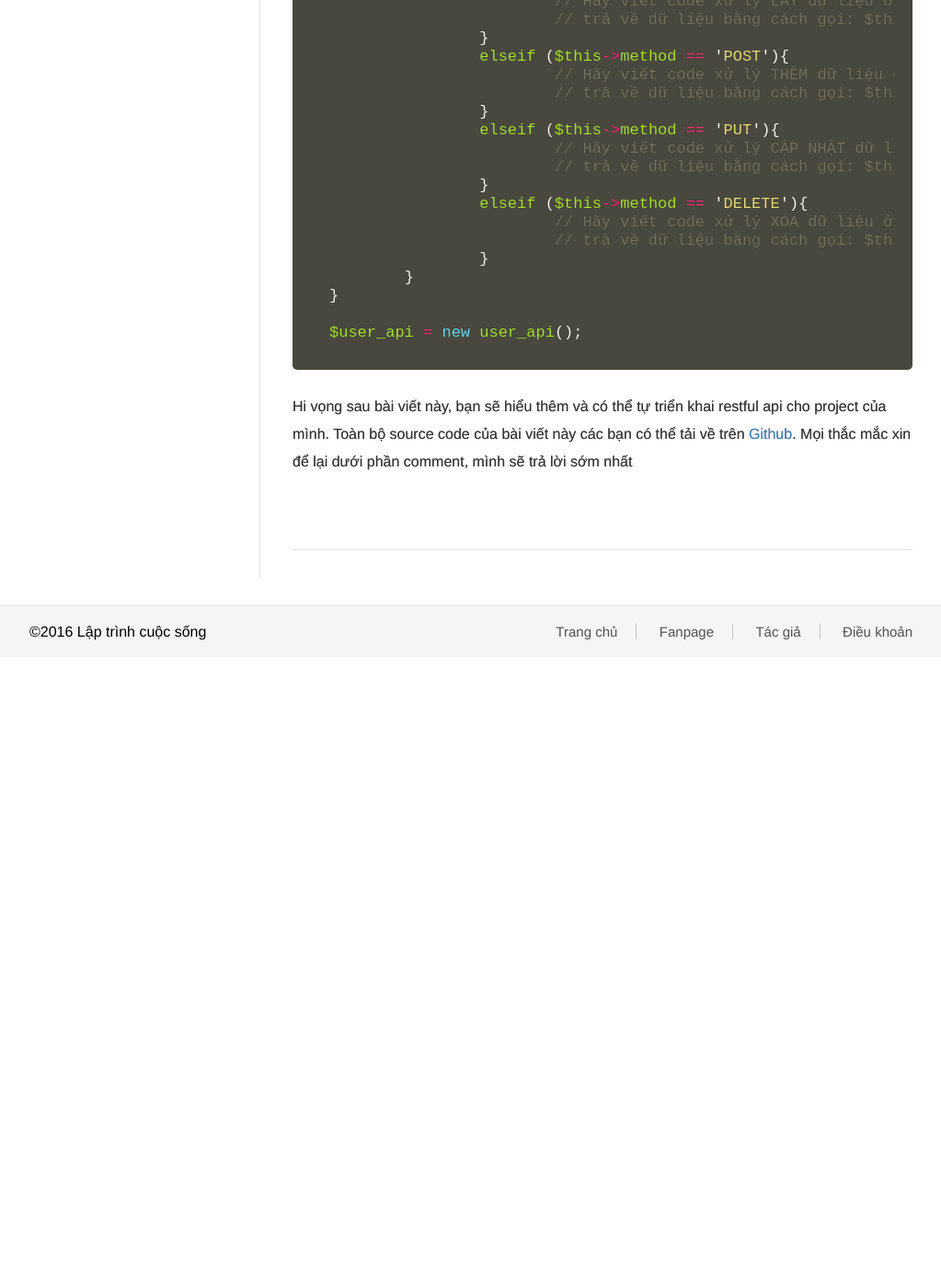
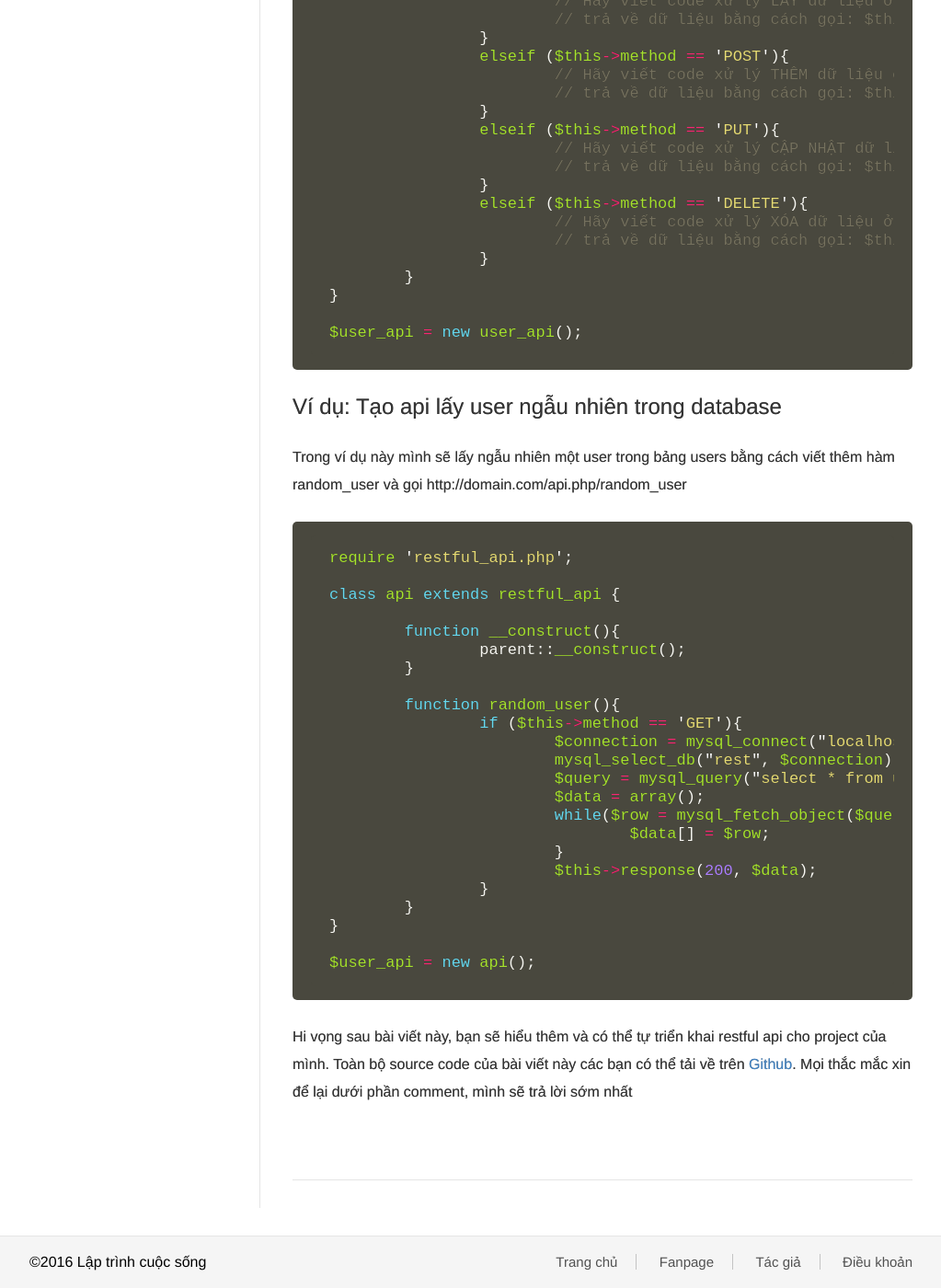
Before and after one commit to nguyentest/laptrinhcuocsong, a Jekyll site: the page built from _posts/2017-02-25-cung-nhau-tao-restful-api-don-gian-voi-php.md, in a window 1280 px wide and 1400 px high, scrolled down 6658 px. Shown: the whole window at 92% size, without its empty margins (128-1151 px from the left). Built offline with Jekyll 4.4.1, drawn with Linux system fonts in a browser that asks for light colours; emoji names are drawn with the system emoji font; before the commit the page ends 7373 px from its top, so only the background shows below that.

Commit message:
Update 2017-02-25-cung-nhau-tao-restful-api-don-gian-voi-php.md

````diff
--- a/_posts/2017-02-25-cung-nhau-tao-restful-api-don-gian-voi-php.md
+++ b/_posts/2017-02-25-cung-nhau-tao-restful-api-don-gian-voi-php.md
@@ -314,5 +314,33 @@ class api extends restful_api {
 
 $user_api = new user_api();
 ```
+## Ví dụ: Tạo api lấy user ngẫu nhiên trong database
+Trong ví dụ này mình sẽ lấy ngẫu nhiên một user trong bảng users bằng cách viết thêm hàm random_user và gọi http://domain.com/api.php/random_user
+
+```javascript
+require 'restful_api.php';
+
+class api extends restful_api {
+
+	function __construct(){
+		parent::__construct();
+	}
+
+	function random_user(){
+		if ($this->method == 'GET'){
+			$connection = mysql_connect("localhost", 'root', 'usbw');
+			mysql_select_db("rest", $connection);
+			$query = mysql_query("select * from users ORDER BY RAND() LIMIT 1");
+			$data = array();
+			while($row = mysql_fetch_object($query)){
+				$data[] = $row;
+			}
+			$this->response(200, $data);
+		}
+	}
+}
+
+$user_api = new api();
+```
 
 Hi vọng sau bài viết này, bạn sẽ hiểu thêm và có thể tự triển khai restful api cho project của mình. Toàn bộ source code của bài viết này các bạn có thể tải về trên [Github](https://github.com/buivannguyen/simple_restful). Mọi thắc mắc xin để lại dưới phần comment, mình sẽ trả lời sớm nhất
````
